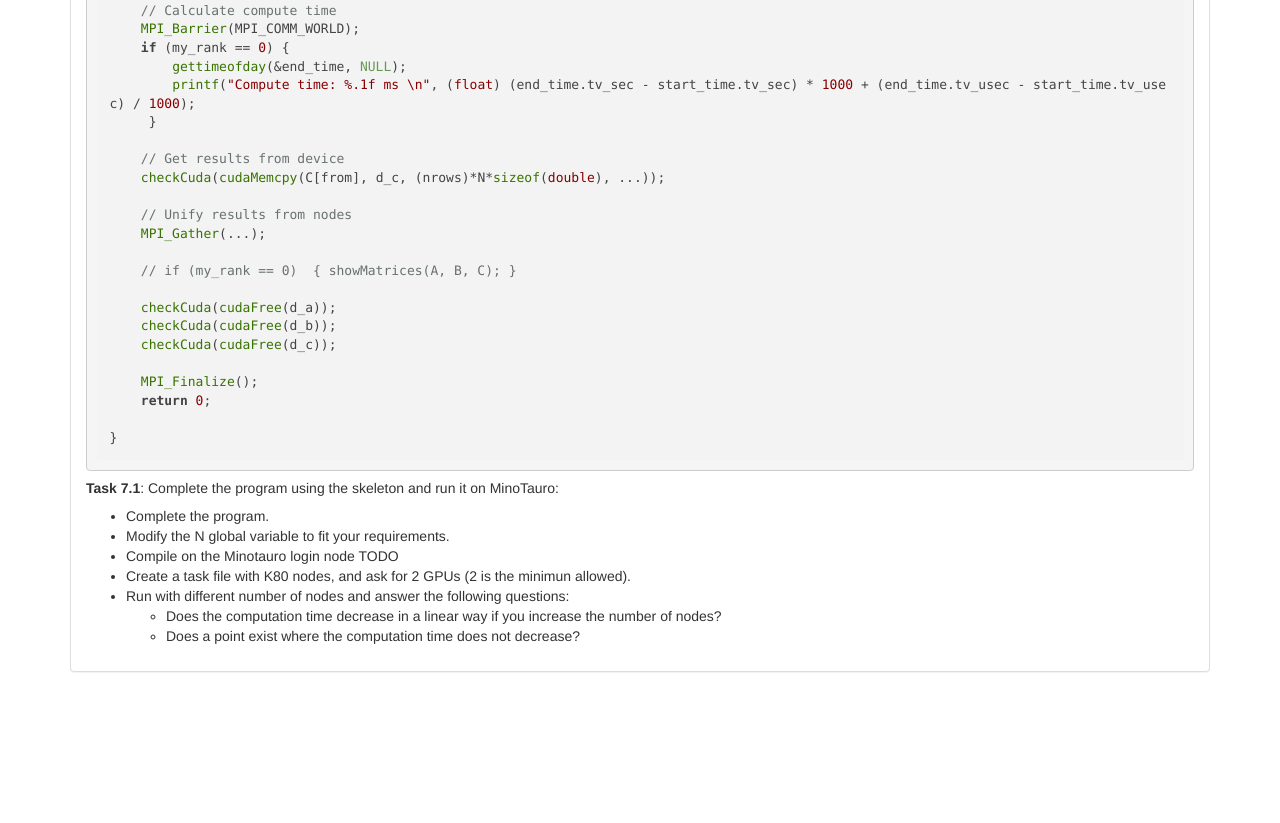
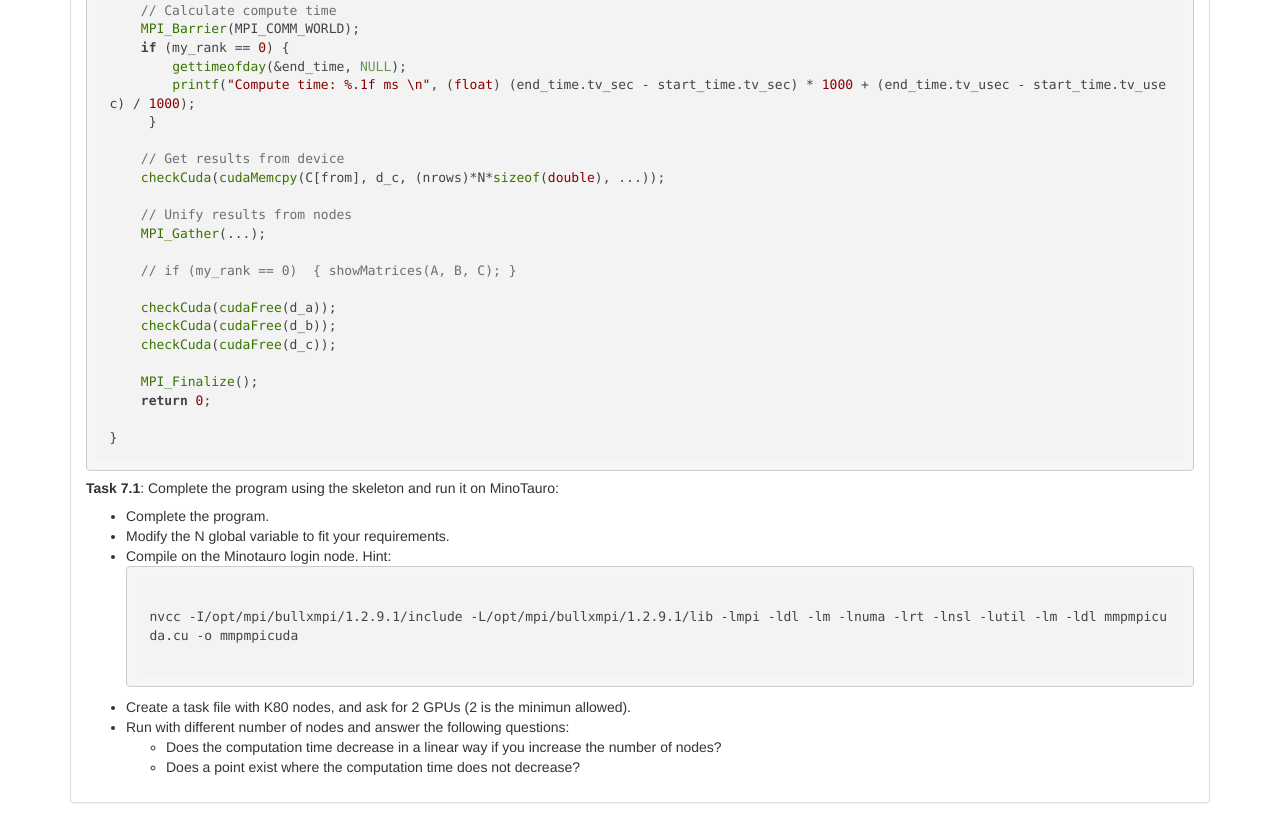
Before and after one commit to jorditorresBCN/SA-MIRI-2017, a plain HTML site: page docs/lab7.html in a window 1280 px wide. Shown: the part 3056-3879 px from the top of the page. Before the commit the page ends 3748 px from the top, so only its background shows below. Drawn offline with nearby package versions, Linux system fonts and the light colour scheme.

Commit message:
fix lab 7

```diff
--- a/docs/lab7.html
+++ b/docs/lab7.html
@@ -238,7 +238,10 @@ int main(int argc, char *argv[]) {
                     <ul>
                         <li>Complete the program.</li>
                         <li>Modify the N global variable to fit your requirements.</li>
-                        <li>Compile on the Minotauro login node  TODO
+                        <li>Compile on the Minotauro login node. Hint:
+                            <pre><code class="bash">
+nvcc -I/opt/mpi/bullxmpi/1.2.9.1/include -L/opt/mpi/bullxmpi/1.2.9.1/lib -lmpi -ldl -lm -lnuma -lrt -lnsl -lutil -lm -ldl mmpmpicuda.cu -o mmpmpicuda
+                            </code></pre>
                         </li>
                         <li>Create a task file with K80 nodes, and ask for 2 GPUs (2 is the minimun allowed).</li>
 
```
